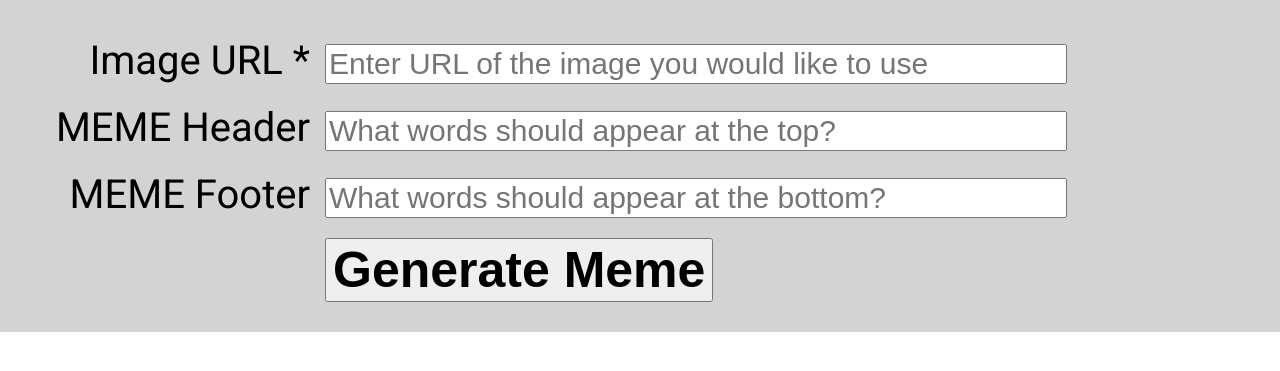
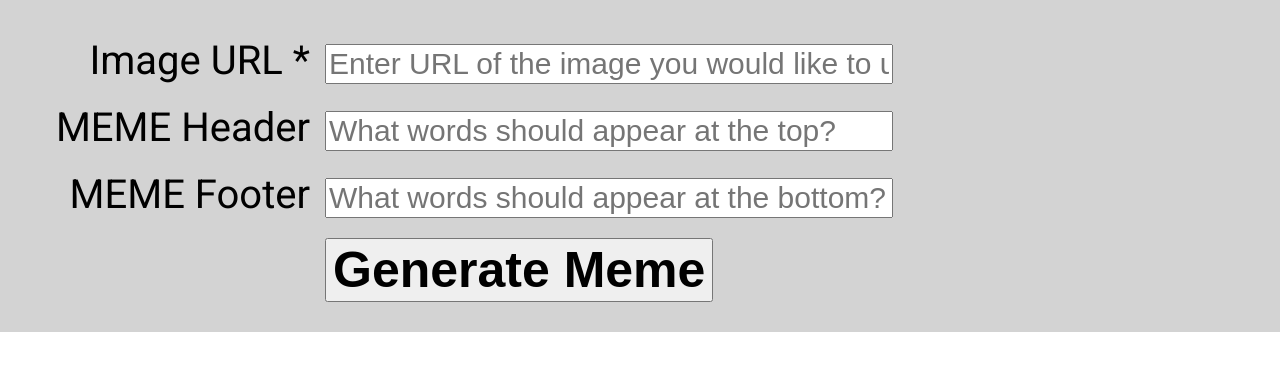
Before and after one commit to shaunwo/05-meme-generator, a plain HTML site: page index.html in a window 1280 px wide. Shown: the part 259-630 px from the top of the page. Drawn offline with Linux system fonts and the light colour scheme.

Commit message:
Update index.html

```diff
--- a/index.html
+++ b/index.html
@@ -19,15 +19,15 @@
 
     <div class="row">
         <div class="left"><label for="imageUrl">Image URL *</label></div>
-        <div class="right"><input type="text" name="imageUrl" required id="imageUrl" size="40" placeholder="Enter URL of the image you would like to use"></div>
+        <div class="right"><input type="text" name="imageUrl" required id="imageUrl" size="30" placeholder="Enter URL of the image you would like to use"></div>
     </div>
     <div class="row">
         <div class="left"><label for="memeHeader">MEME Header</label></div>
-        <div class="right"><input type="text" name="memeHeader" id="memeHeader" size="40" placeholder="What words should appear at the top?"></div>
+        <div class="right"><input type="text" name="memeHeader" id="memeHeader" size="30" placeholder="What words should appear at the top?"></div>
     </div>
     <div class="row">
         <div class="left"><label for="memeFooter">MEME Footer</label></div>
-        <div class="right"><input type="text" name="memeFooter" id="memeFooter" size="40" placeholder="What words should appear at the bottom?"></div>
+        <div class="right"><input type="text" name="memeFooter" id="memeFooter" size="30" placeholder="What words should appear at the bottom?"></div>
     </div>
     <div class="row">
         <div class="left">&nbsp;</div>
```
